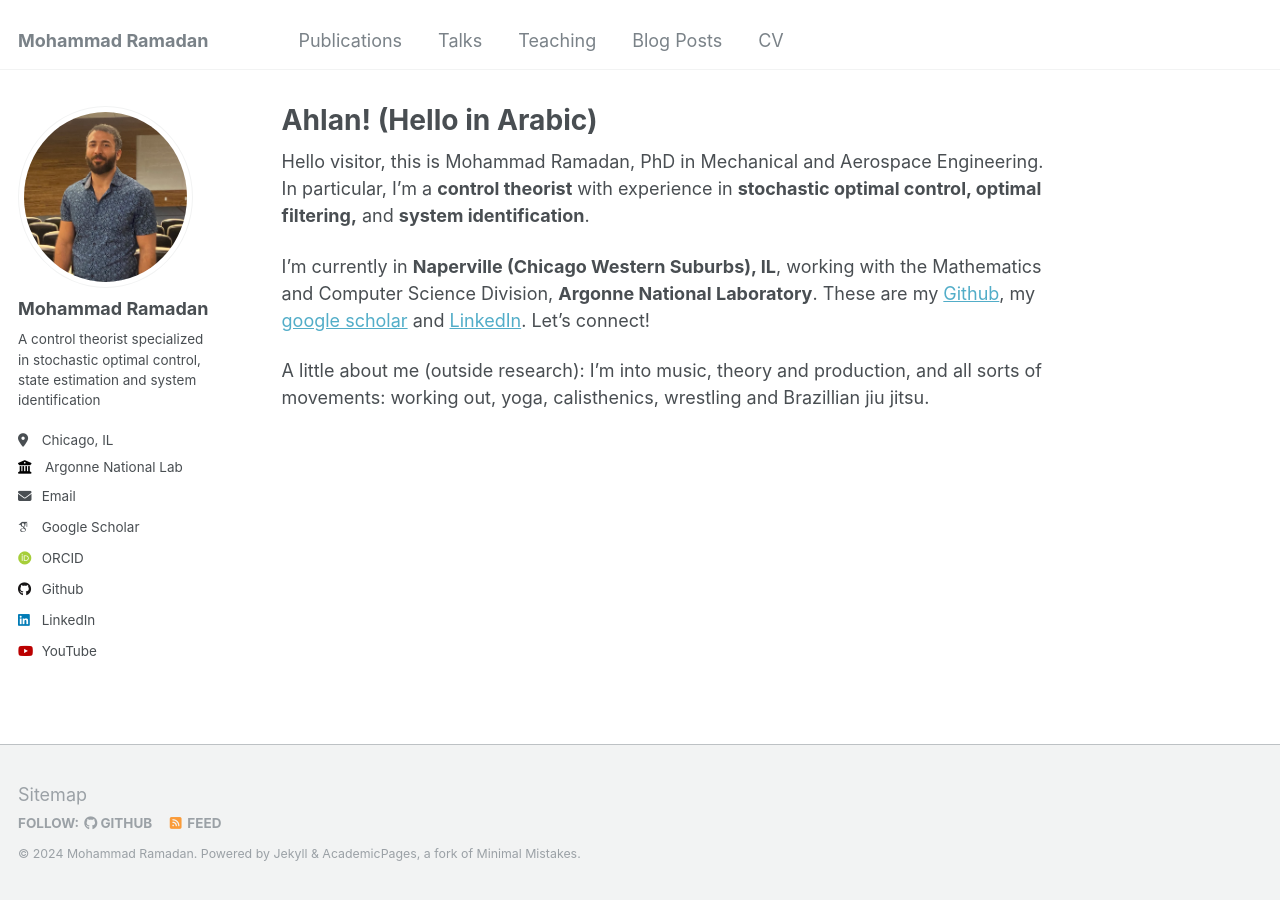
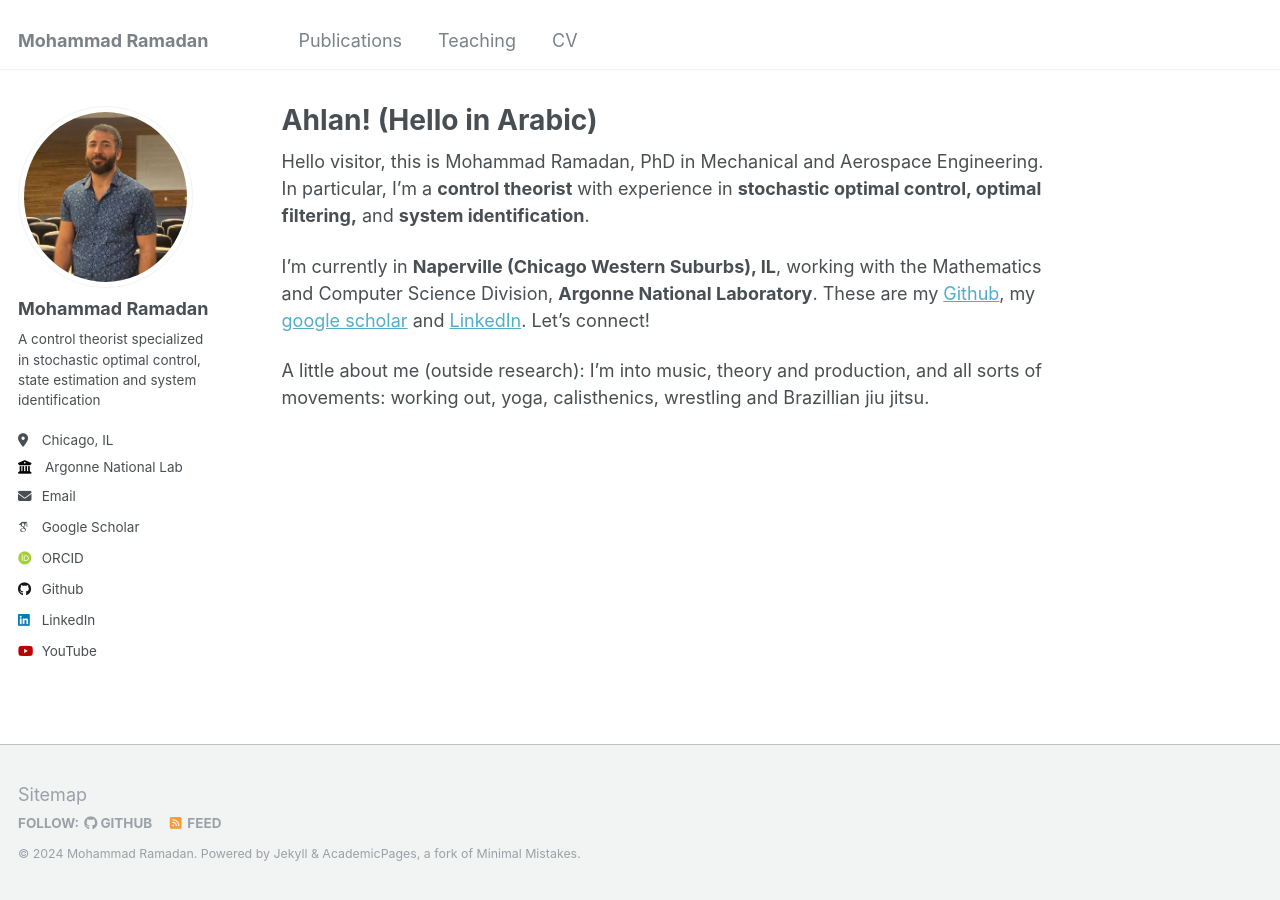
Before and after one commit to msramada/msramada.github.io, a Jekyll site: the page built from _pages/about.md, in a window 1280 px wide. Built offline with Jekyll 4.4.1, drawn with Linux system fonts in a browser that asks for light colours; some web fonts are replaced.

Commit message:
Update navigation.yml

```diff
--- a/_data/navigation.yml
+++ b/_data/navigation.yml
@@ -3,14 +3,8 @@ main:
   - title: "Publications"
     url: /publications/
 
-  - title: "Talks"
-    url: /talks/
-
   - title: "Teaching"
     url: /teaching/
 
-  - title: "Blog Posts"
-    url: /year-archive/
-
   - title: "CV"
     url: /cv/
```
